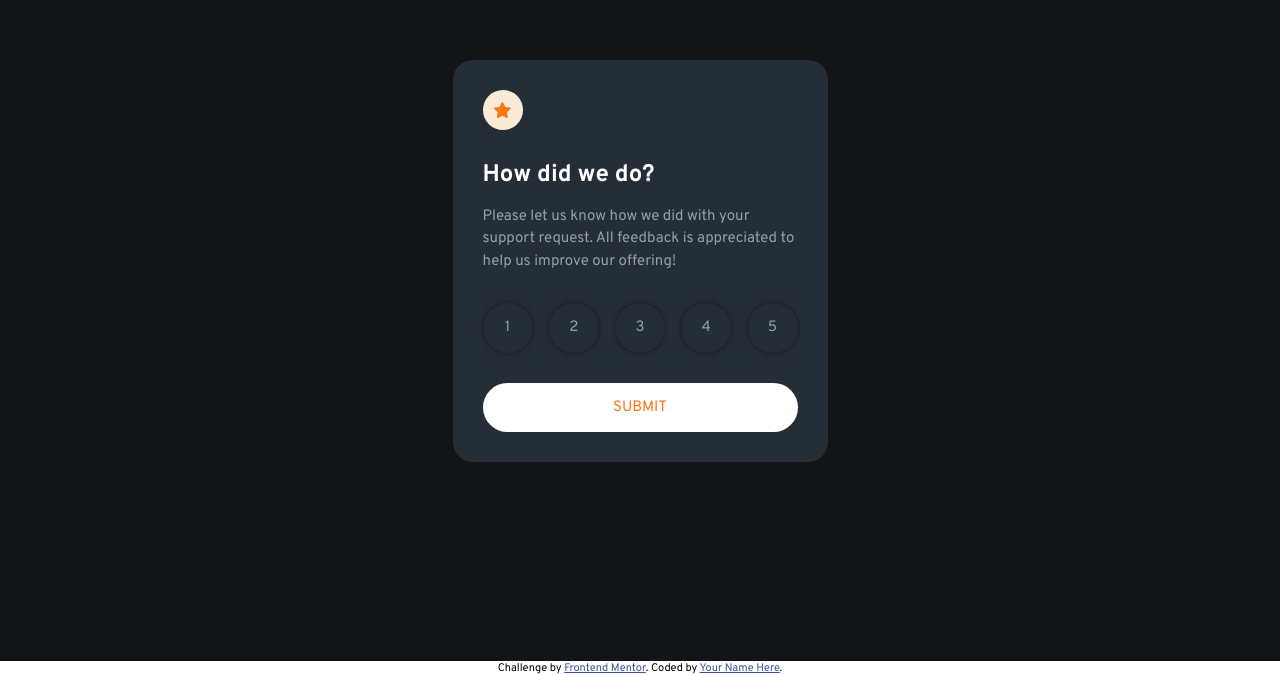
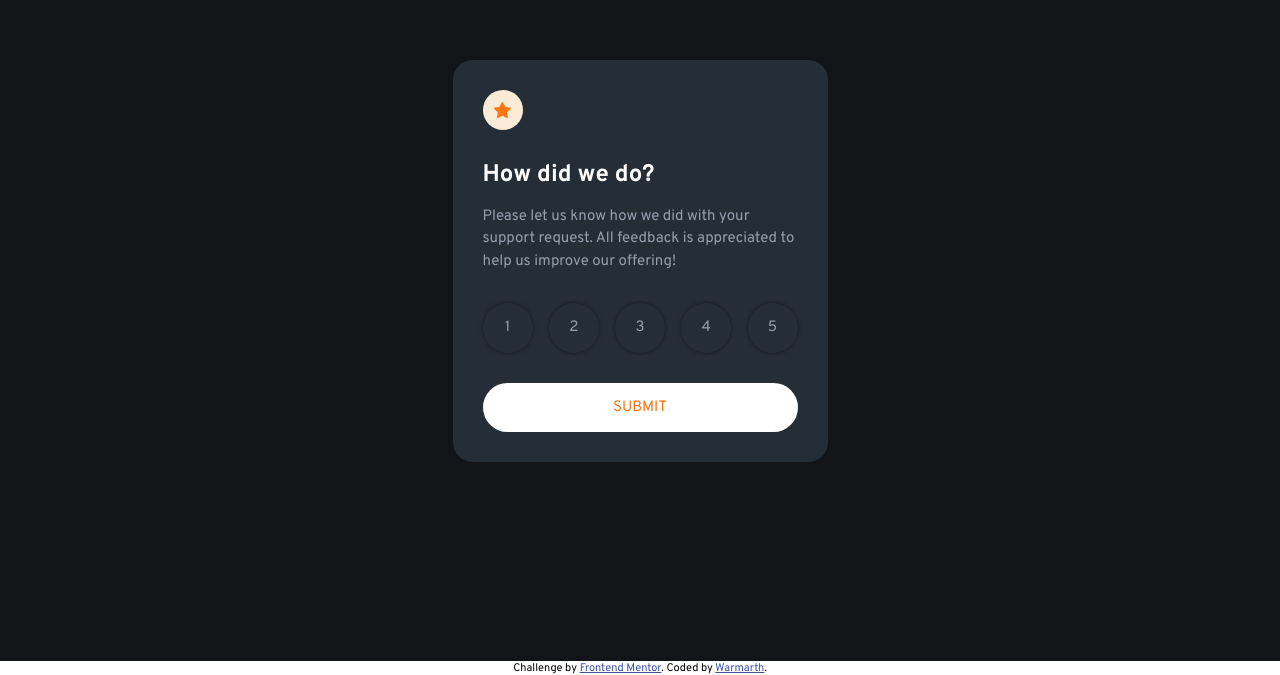
Before and after one commit to Warmarth/interactive-rating-component-main, a plain HTML site: page interactive-rating-component-main/index.html in a window 1280 px wide. Shown: the part 139-814 px from the top of the page. Drawn offline with Linux system fonts and the light colour scheme.

Commit message:
Warmarth

```diff
--- a/interactive-rating-component-main/index.html
+++ b/interactive-rating-component-main/index.html
@@ -74,7 +74,7 @@
       Challenge by
       <a href="https://www.frontendmentor.io?ref=challenge" target="_blank"
         >Frontend Mentor</a
-      >. Coded by <a href="#">Your Name Here</a>.
+      >. Coded by <a href="#">Warmarth</a>.
     </div>
     <script src="./src.js"></script>
   </body>
```
